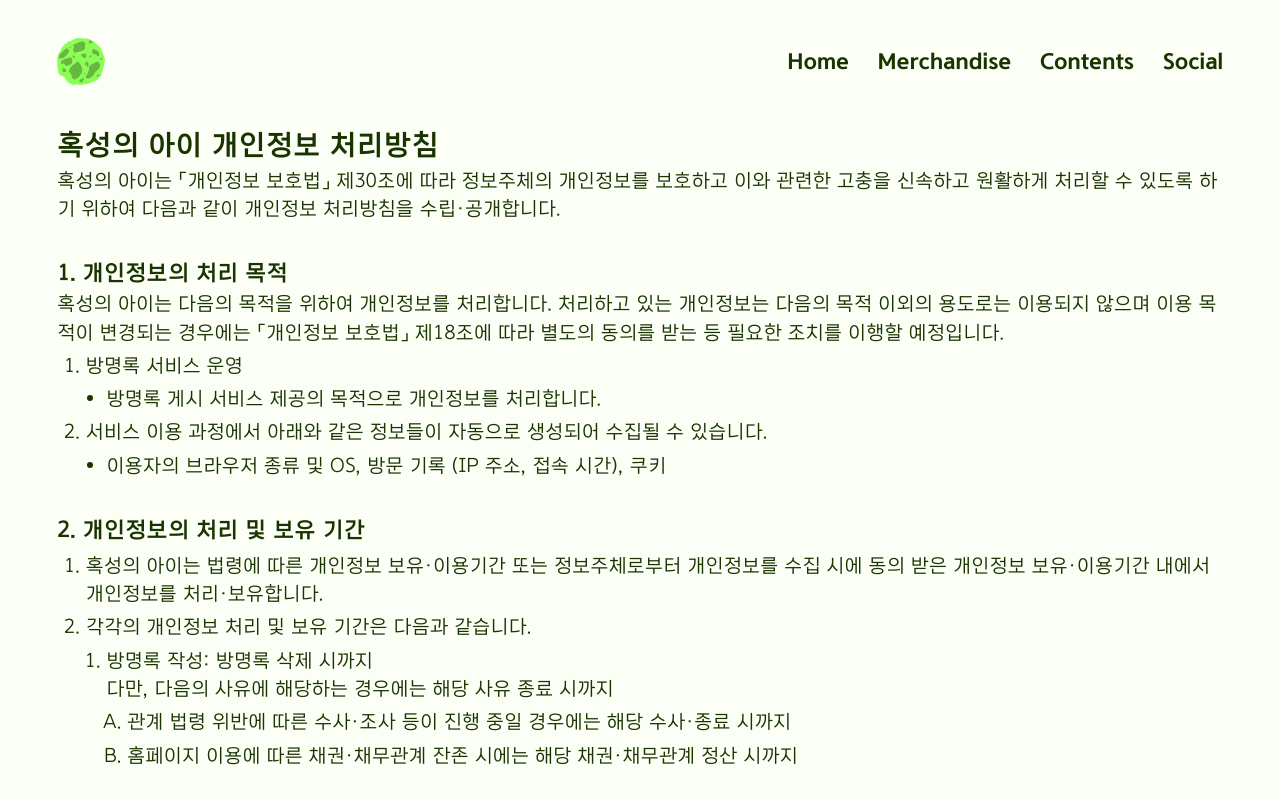
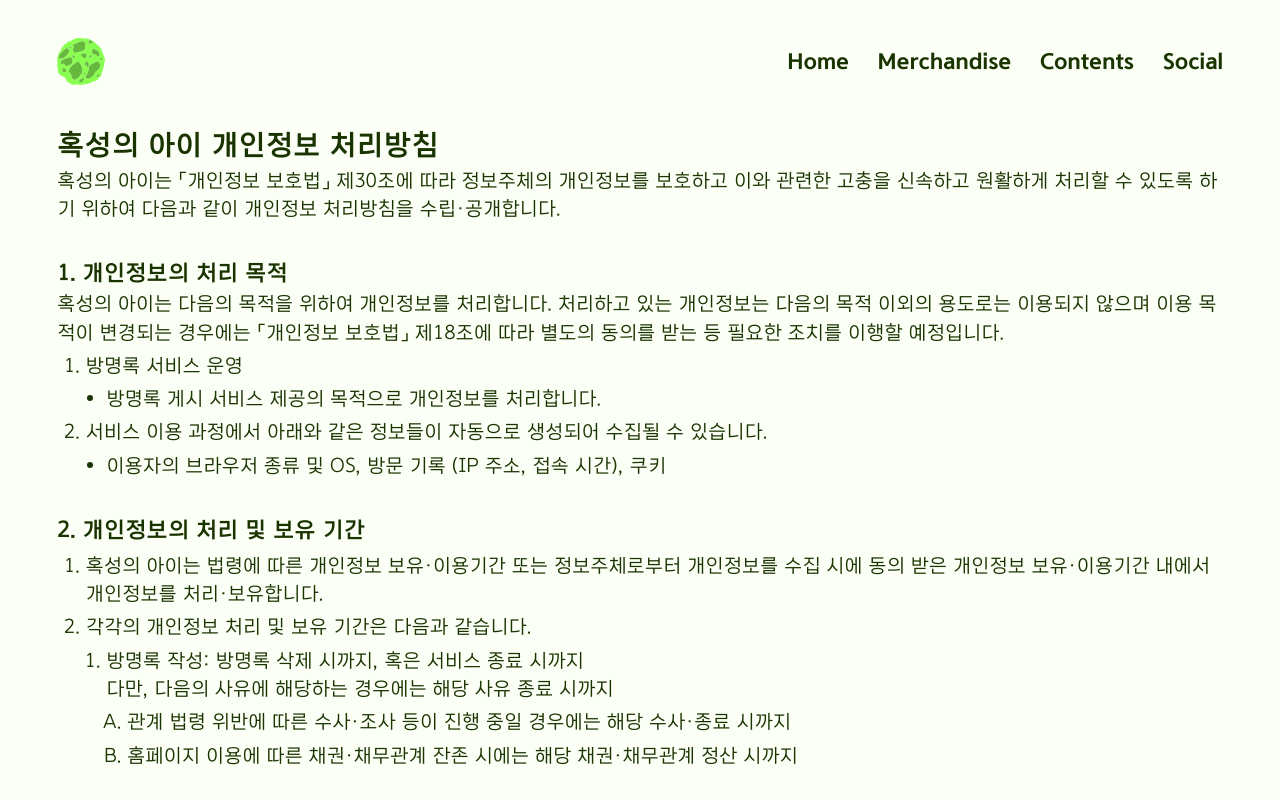
Before and after one commit to jihun-io/grnplnt, a Next.js app: page /privacy-policy in a window 1280 px wide. Shown: the top 800 px of the page. Built offline with nearby package versions, Linux system fonts and the light colour scheme; a web font is replaced by a local one.

Commit message:
텍스트 수정

```diff
--- a/src/app/privacy-policy/page.js
+++ b/src/app/privacy-policy/page.js
@@ -51,7 +51,7 @@ export default function privacy() {
           각각의 개인정보 처리 및 보유 기간은 다음과 같습니다.
           <ol>
             <li>
-              방명록 작성: 방명록 삭제 시까지
+              방명록 작성: 방명록 삭제 시까지, 혹은 서비스 종료 시까지
               <br />
               다만, 다음의 사유에 해당하는 경우에는 해당 사유 종료 시까지
               <ol>
```
